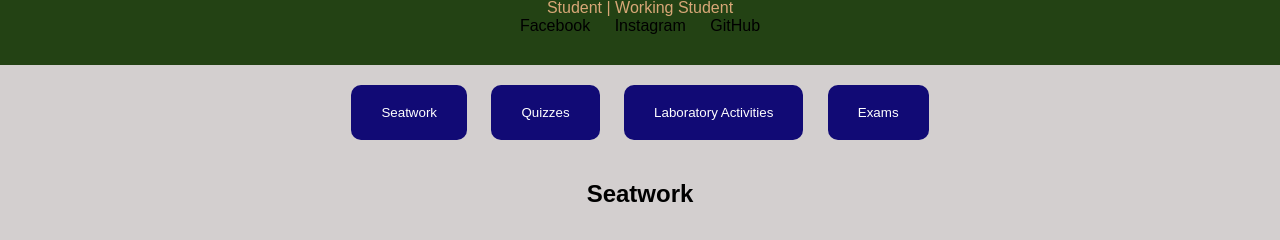
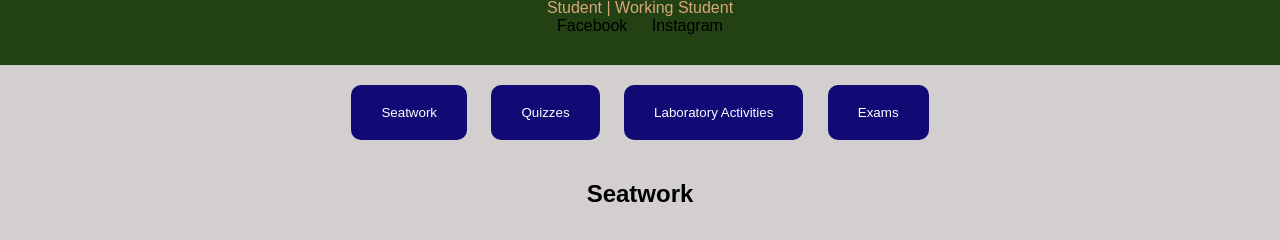
Before and after one commit to angelasumiran-cyber/sumiran-A, a plain HTML site: page index.html in a window 1280 px wide. Shown: the part 192-432 px from the top of the page. Drawn offline with Linux system fonts and the light colour scheme.

Commit message:
Update index.html

```diff
--- a/index.html
+++ b/index.html
@@ -15,7 +15,6 @@
     <div class="social-media">
       <a href="https://www.facebook.com/angela.sumiran.2024" target="_blank">Facebook</a>
       <a href="https://www.instagram.com/aglsmrn_" target="_blank">Instagram</a>
-      <a href="https://github.com/angelasumiran-cyber/sumiran-A.git">GitHub</a>
     </div>
   </header>
 
```
